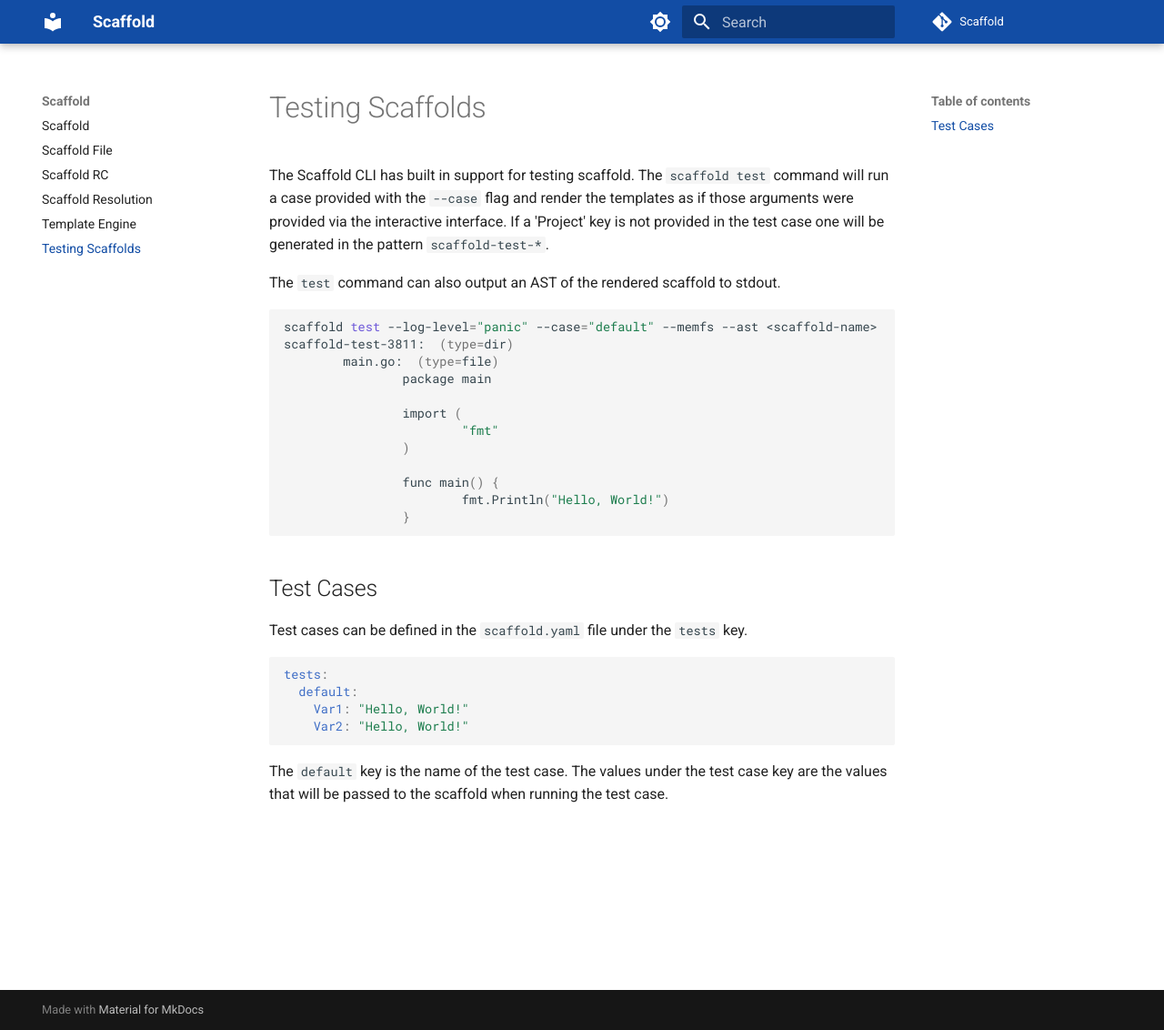
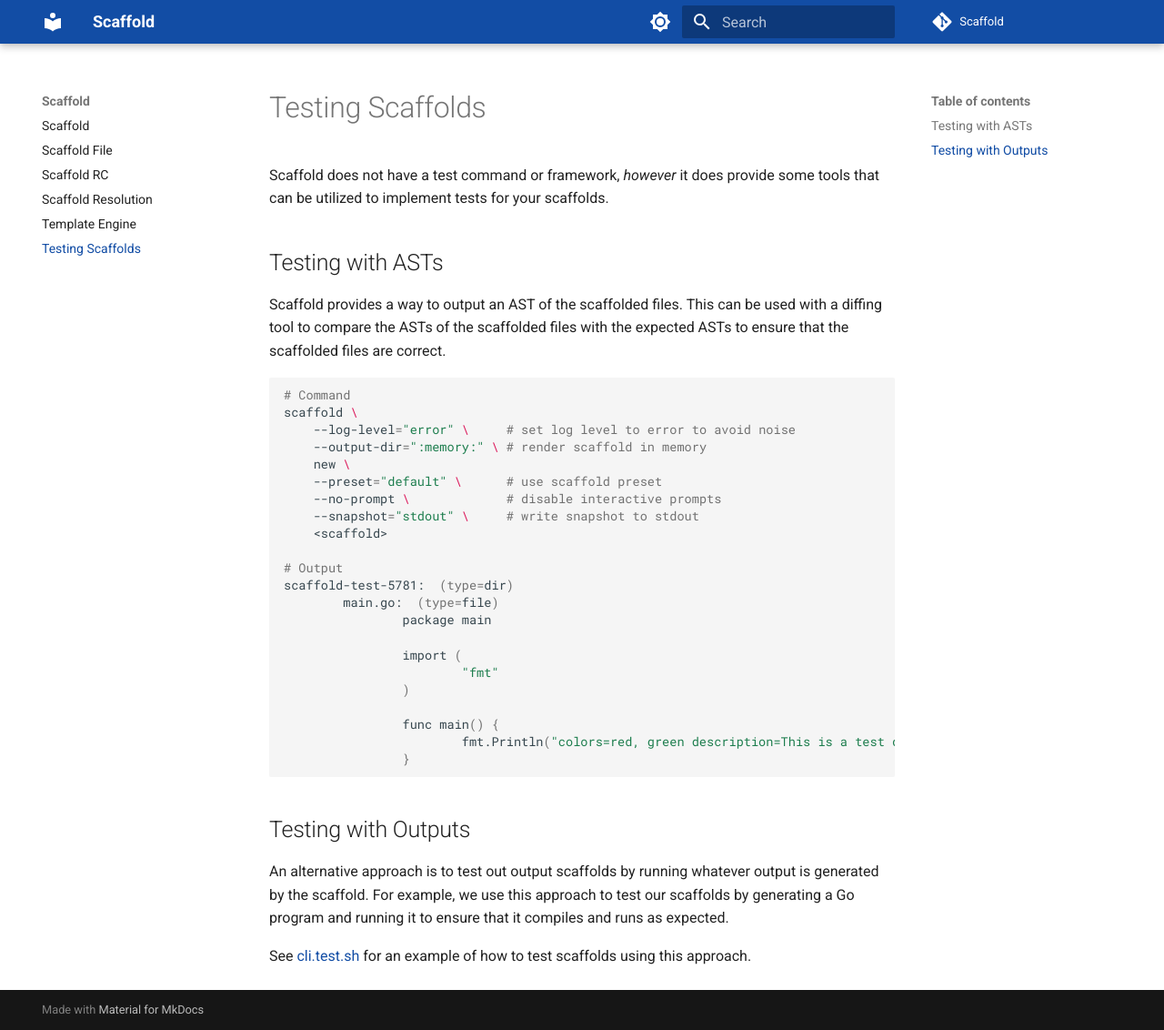
Before and after one commit to hay-kot/scaffold, an MkDocs documentation site: the page built from docs/docs/testing-scaffolds.md, in a window 1280 px wide and 1132 px high. Shown: the whole window at 91% size. Built offline with MkDocs 1.6.1 and Material for MkDocs 9.7.7, drawn with Linux system fonts in a browser that asks for light colours; comment, search, counter and statistics services are not loaded.

Commit message:
basic testing scaffold docs

````diff
--- a/docs/docs/testing-scaffolds.md
+++ b/docs/docs/testing-scaffolds.md
@@ -2,13 +2,25 @@
 title: Testing Scaffolds
 ---
 
-The Scaffold CLI has built in support for testing scaffold. The `scaffold test` command will run a case provided with the `--case` flag and render the templates as if those arguments were provided via the interactive interface. If a 'Project' key is not provided in the test case one will be generated in the pattern `scaffold-test-*`.
+Scaffold does not have a test command or framework, *however* it does provide some tools that can be utilized to implement tests for your scaffolds.
 
-The `test` command can also output an AST of the rendered scaffold to stdout.
+## Testing with ASTs
+
+Scaffold provides a way to output an AST of the scaffolded files. This can be used with a diffing tool to compare the ASTs of the scaffolded files with the expected ASTs to ensure that the scaffolded files are correct.
 
 ```bash
-scaffold test --log-level="panic" --case="default" --memfs --ast <scaffold-name>
-scaffold-test-3811:  (type=dir)
+# Command
+scaffold \
+    --log-level="error" \     # set log level to error to avoid noise
+    --output-dir=":memory:" \ # render scaffold in memory
+    new \
+    --preset="default" \      # use scaffold preset
+    --no-prompt \             # disable interactive prompts
+    --snapshot="stdout" \     # write snapshot to stdout
+    <scaffold>
+
+# Output
+scaffold-test-5781:  (type=dir)
         main.go:  (type=file)
                 package main
 
@@ -17,19 +29,12 @@
                 )
 
                 func main() {
-                        fmt.Println("Hello, World!")
+                        fmt.Println("colors=red, green description=This is a test description")
                 }
 ```
 
-## Test Cases
+## Testing with Outputs
 
-Test cases can be defined in the `scaffold.yaml` file under the `tests` key.
+An alternative approach is to test out output scaffolds by running whatever output is generated by the scaffold. For example, we use this approach to test our scaffolds by generating a Go program and running it to ensure that it compiles and runs as expected.
 
-```yaml
-tests:
-  default:
-    Var1: "Hello, World!"
-    Var2: "Hello, World!"
-```
-
-The `default` key is the name of the test case. The values under the test case key are the values that will be passed to the scaffold when running the test case.
+See [cli.test.sh](https://github.com/hay-kot/scaffold/blob/main/tests/cli.test.sh) for an example of how to test scaffolds using this approach.
````
Also changed, not shown: docs/docs/scaffold-file.md (+16 -0 lines).
